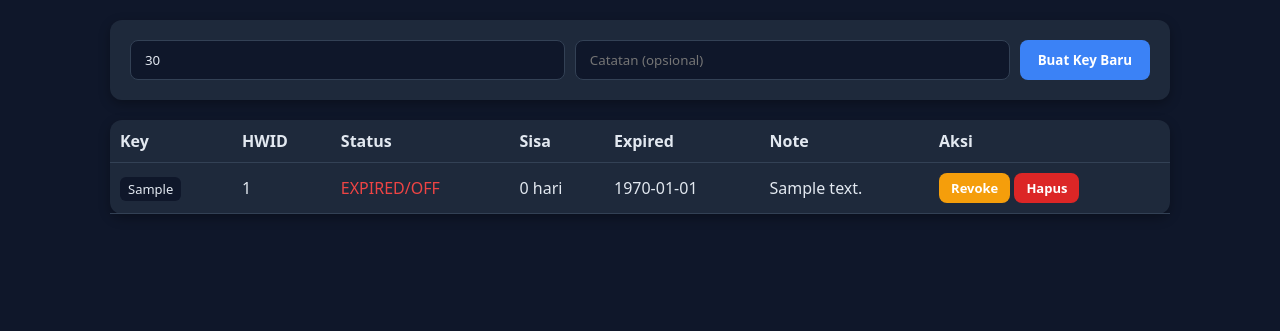
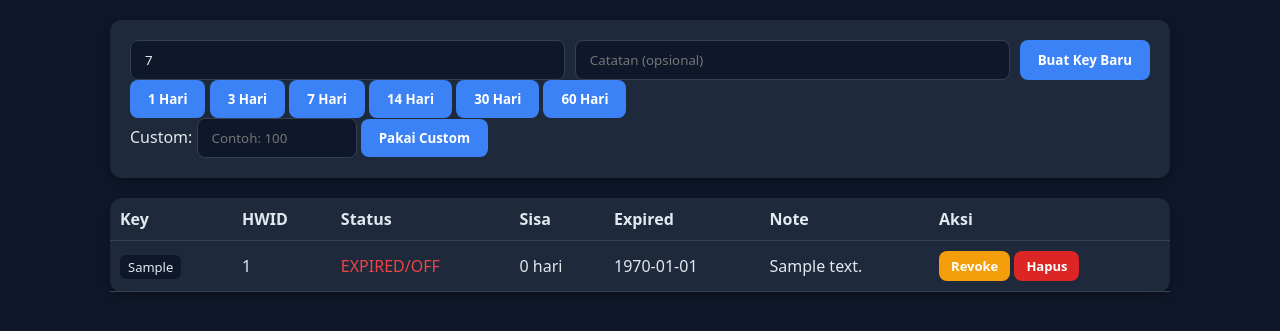
Before and after one commit to ancesincome-create/license-app, a Flask app: page /admin in a window 1280 px wide. Shown: the part 99-430 px from the top of the page. Run offline with Flask 3, Linux system fonts and the light colour scheme; the visitor is signed in with stand-in values (Sample User, id 1); tables that the repository leaves empty hold one stand-in row (values such as "Sample post").

Commit message:
Enhance key creation form with presets and custom input
Updated the form for creating keys to include preset buttons for days and a custom input option.

```diff
--- a/templates/admin_panel.html
+++ b/templates/admin_panel.html
@@ -12,11 +12,38 @@
       <a href="/admin/logout" class="btn-secondary">Logout</a>
     </div>
 
-    <form method="post" action="/admin/create" class="card row">
-      <input type="number" name="days" value="30" min="1" placeholder="Hari">
-      <input type="text" name="note" placeholder="Catatan (opsional)">
-      <button type="submit">Buat Key Baru</button>
-    </form>
+    <form method="post" action="/admin/create" class="card">
+  <div class="row">
+    <input type="number" id="daysInput" name="days" value="7" min="1" placeholder="Hari" required>
+    <input type="text" name="note" placeholder="Catatan (opsional)">
+    <button type="submit">Buat Key Baru</button>
+  </div>
+  <div class="preset-row">
+    <button type="button" class="preset" onclick="setDays(1)">1 Hari</button>
+    <button type="button" class="preset" onclick="setDays(3)">3 Hari</button>
+    <button type="button" class="preset" onclick="setDays(7)">7 Hari</button>
+    <button type="button" class="preset" onclick="setDays(14)">14 Hari</button>
+    <button type="button" class="preset" onclick="setDays(30)">30 Hari</button>
+    <button type="button" class="preset" onclick="setDays(60)">60 Hari</button>
+  </div>
+  <div class="custom-row">
+    <label>Custom:</label>
+    <input type="number" id="customDays" min="1" placeholder="Contoh: 100" style="max-width:160px">
+    <button type="button" class="preset" onclick="setCustomDays()">Pakai Custom</button>
+  </div>
+</form>
+
+<script>
+function setDays(n) {
+  document.getElementById('daysInput').value = n;
+}
+function setCustomDays() {
+  var v = document.getElementById('customDays').value;
+  if (v && Number(v) >= 1) {
+    document.getElementById('daysInput').value = v;
+  }
+}
+</script>
 
     <table class="card">
       <thead>
```
